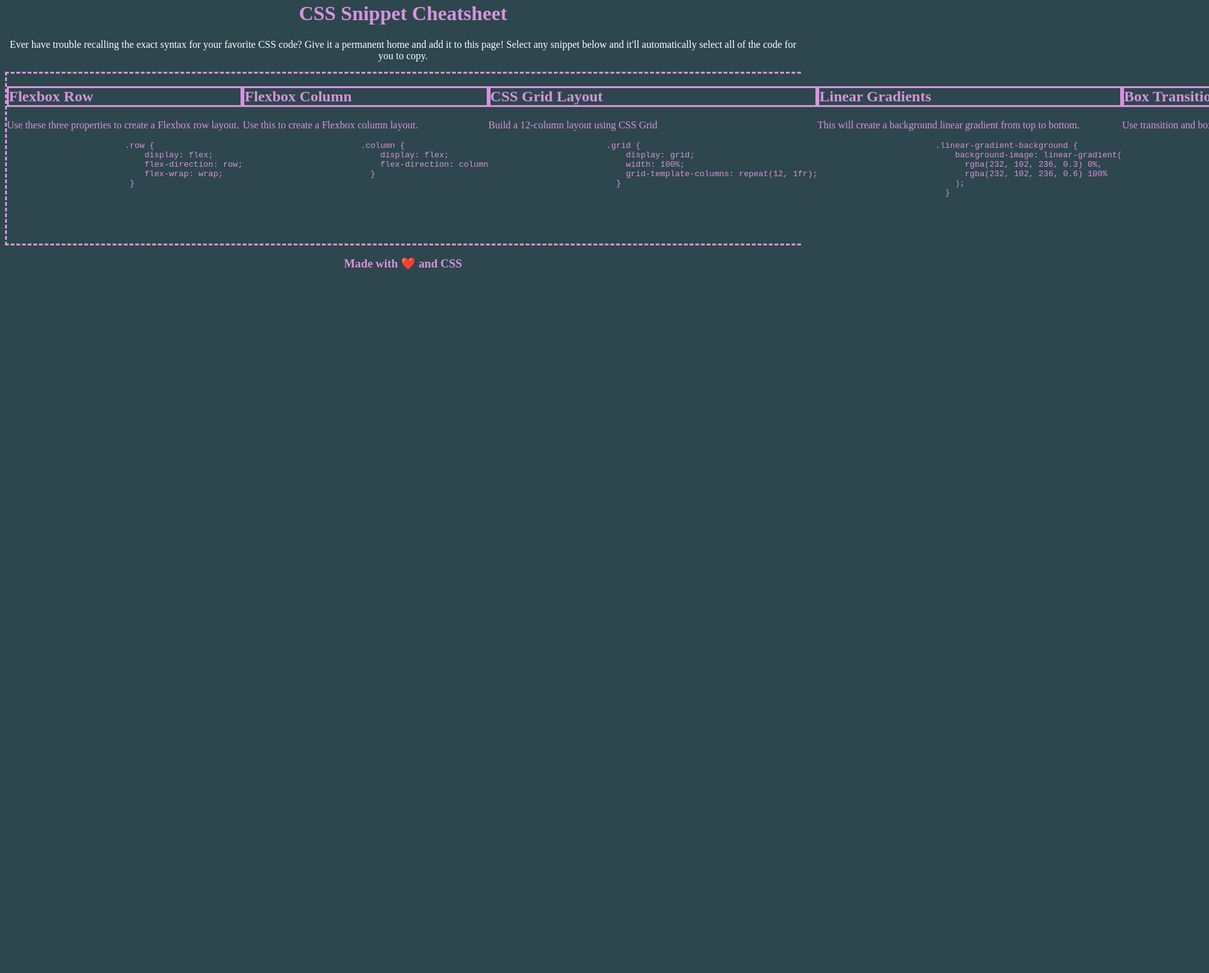
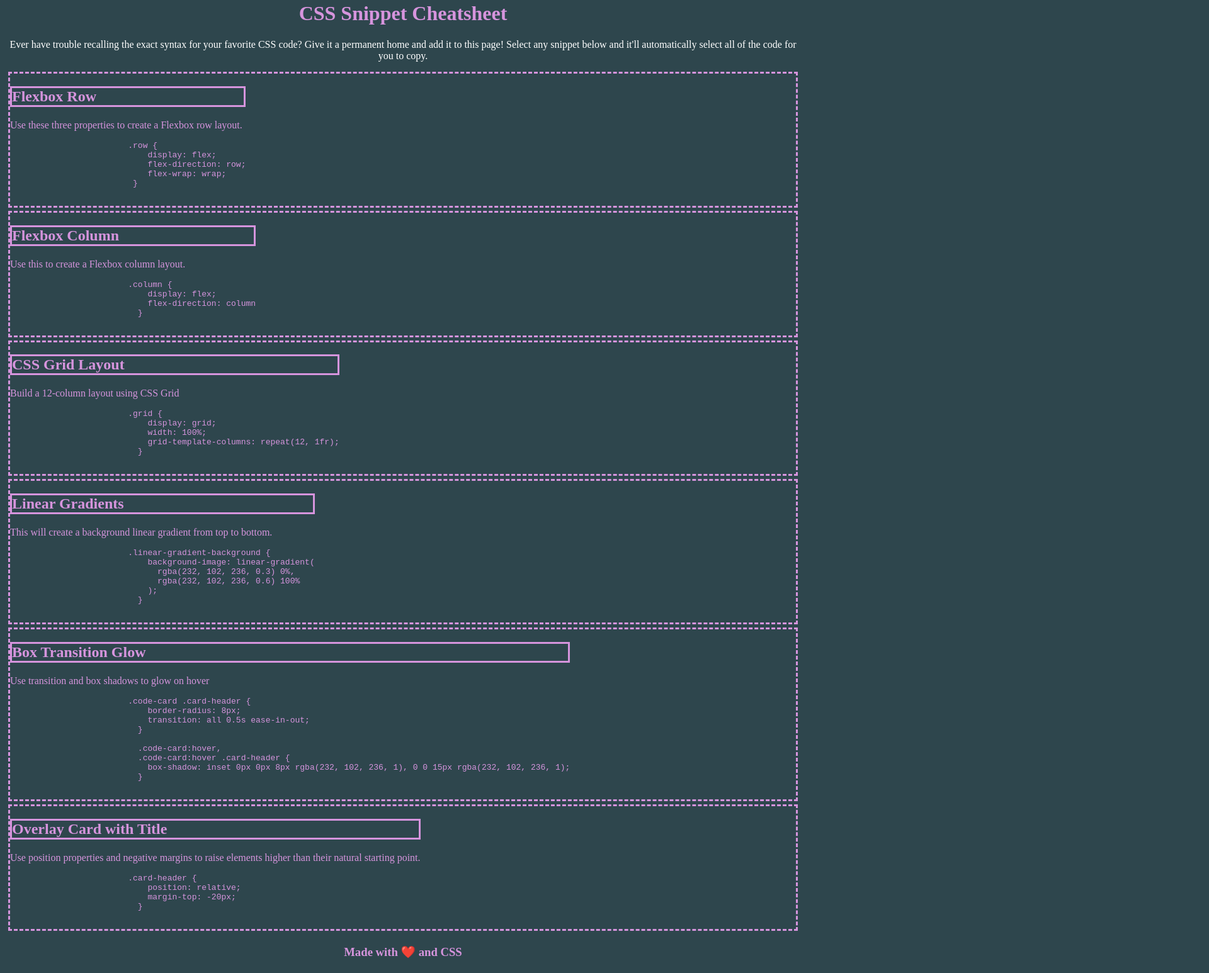
Before and after one commit to ParagasR/Mini-Project, a plain HTML site: page index.html in a window 1280 px wide. Shown: the part 18-1564 px from the top of the page at 63% size, 1920 px wide, since content can reach past the window. Before the commit the page ends 800 px from the top, so only its background shows below. Drawn offline with Linux system fonts and the light colour scheme.

Commit message:
fixed html

```diff
--- a/assets/css/style.css
+++ b/assets/css/style.css
@@ -25,6 +25,9 @@ display: flex;
 border-style: dashed;
 background-color:var(--background-color);
 color:var(--text-color);
+flex-direction: row;
+flex-wrap: wrap;
+margin:5px;
 }
 
 .card h2 {
--- a/index.html
+++ b/index.html
@@ -27,7 +27,9 @@
                          }
                     </pre>
                 </div>
+            </section>
 
+            <section class="card">
                 <div class="flexbox-column">
                     <h2>Flexbox Column</h2>
                     <p>Use this to create a Flexbox column layout.</p>
@@ -38,7 +40,9 @@
                           }
                     </pre>
                 </div>
+            </section>
 
+            <section class="card">
                 <div class="grid-layout">
                     <h2>CSS Grid Layout</h2>
                     <p>Build a 12-column layout using CSS Grid</p>
@@ -50,7 +54,9 @@
                           }
                     </pre>
                 </div>
+            </section>
 
+            <section class="card">
                 <div class="linear-grad">
                     <h2>Linear Gradients</h2>
                     <p>This will create a background linear gradient from top to bottom.</p>
@@ -63,7 +69,9 @@
                           }
                     </pre>
                 </div>
+            </section>
 
+            <section class="card">
                 <div class="box-trasition-glow">
                     <h2>Box Transition Glow</h2>
                     <p>Use transition and box shadows to glow on hover</p>
@@ -79,7 +87,9 @@
                           }
                     </pre>
                 </div>
+            </section>
 
+            <section class="card">
                 <div class="overlay-card">
                     <h2>Overlay Card with Title</h2>
                     <p>Use position properties and negative margins to raise elements higher than their natural starting point.</p>
```
